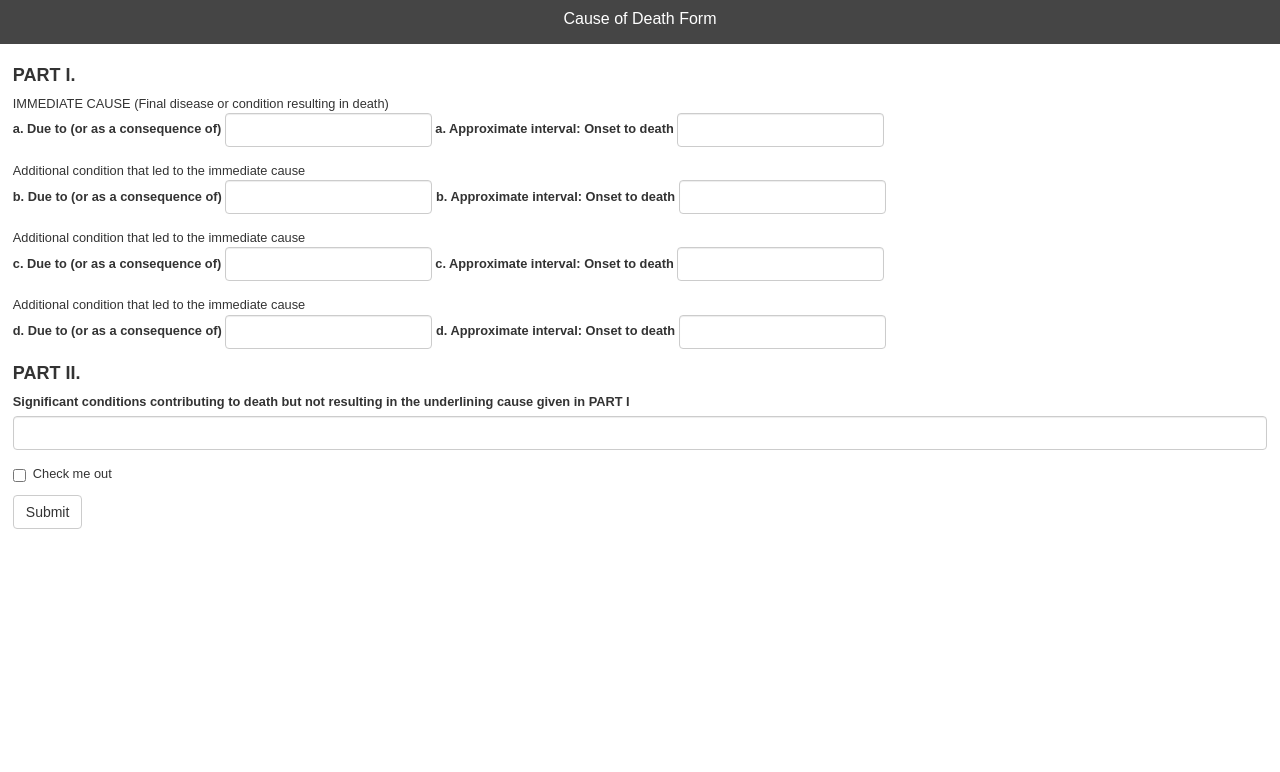
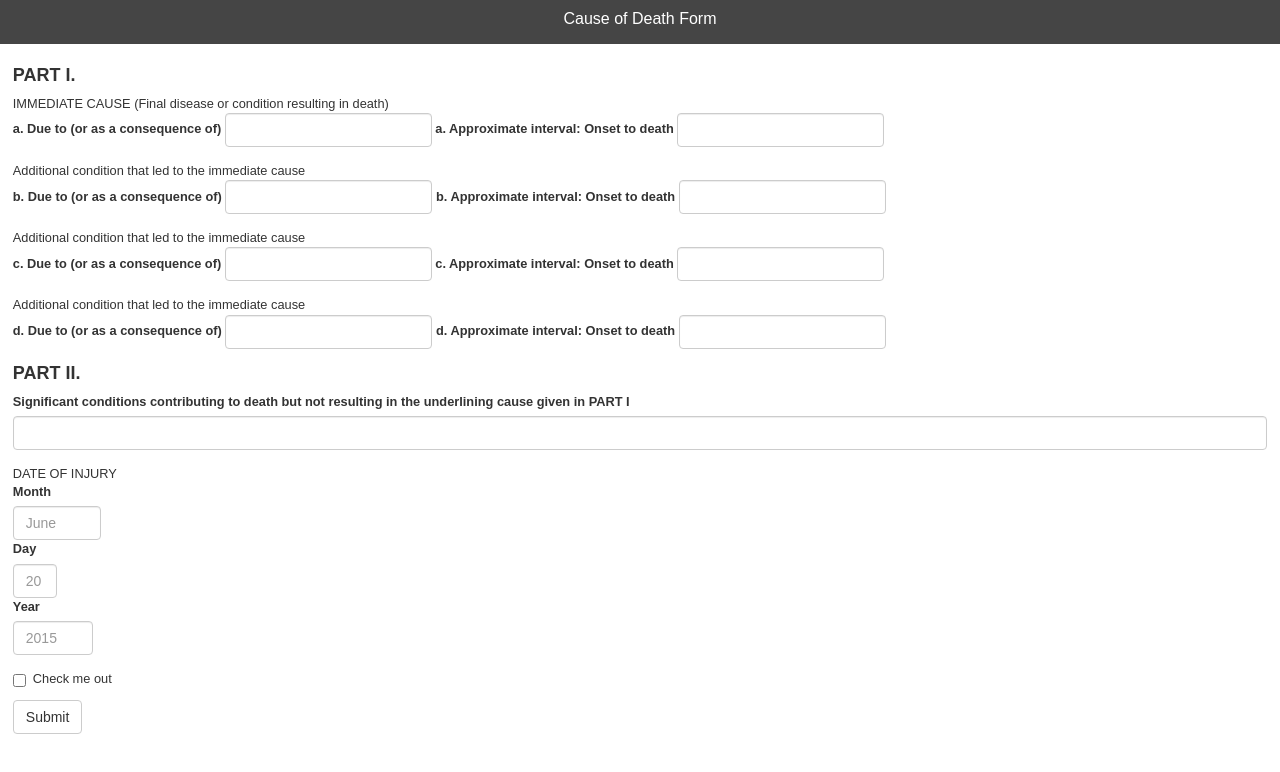
Before and after one commit to johnsols/cause-of-death-app, a website: page frontend/src/form-generic.html in a window 1280 px wide. Drawn offline with nearby package versions, Linux system fonts and the light colour scheme.

Commit message:
adding more form content

```diff
--- a/frontend/src/content/css/style.css
+++ b/frontend/src/content/css/style.css
@@ -51,4 +51,16 @@ header{
     width:172px;
 }
 
+.mo{
+    width:88px;
+}
+
+.day{
+    width:44px;
+}
+
+.yr{
+    width:80px;
+}
+
 /* form-wizard styles */
--- a/frontend/src/form-generic.html
+++ b/frontend/src/form-generic.html
@@ -57,6 +57,18 @@
 				<label for="Line2">Significant conditions contributing to death but not resulting in the underlining cause given in PART I</label>
 				<input type="text" class="form-control" id="Line2" placeholder="" maxlength="240">
 			</div>
+			<!-- date information -->
+			<div class="form-group">
+				<div>DATE OF INJURY</div>
+				<label for="MonthOfDeath">Month</label>
+				<input type="text" class="form-control date mo" id="MonthOfDeath" placeholder="June" maxlength="9">
+				<label for="DayOfDeath">Day</label>
+				<input type="text" class="form-control date day" id="DayOfDeath" placeholder="20" maxlength="2">
+				<label for="YearOfDeath">Year</label>
+				<input type="number" class="form-control date yr" id="YearOfDeath" placeholder="2015" maxlength="4">
+			</div>
+
+
 			<div class="checkbox">
 				<label>
 					<input type="checkbox"> Check me out
```
